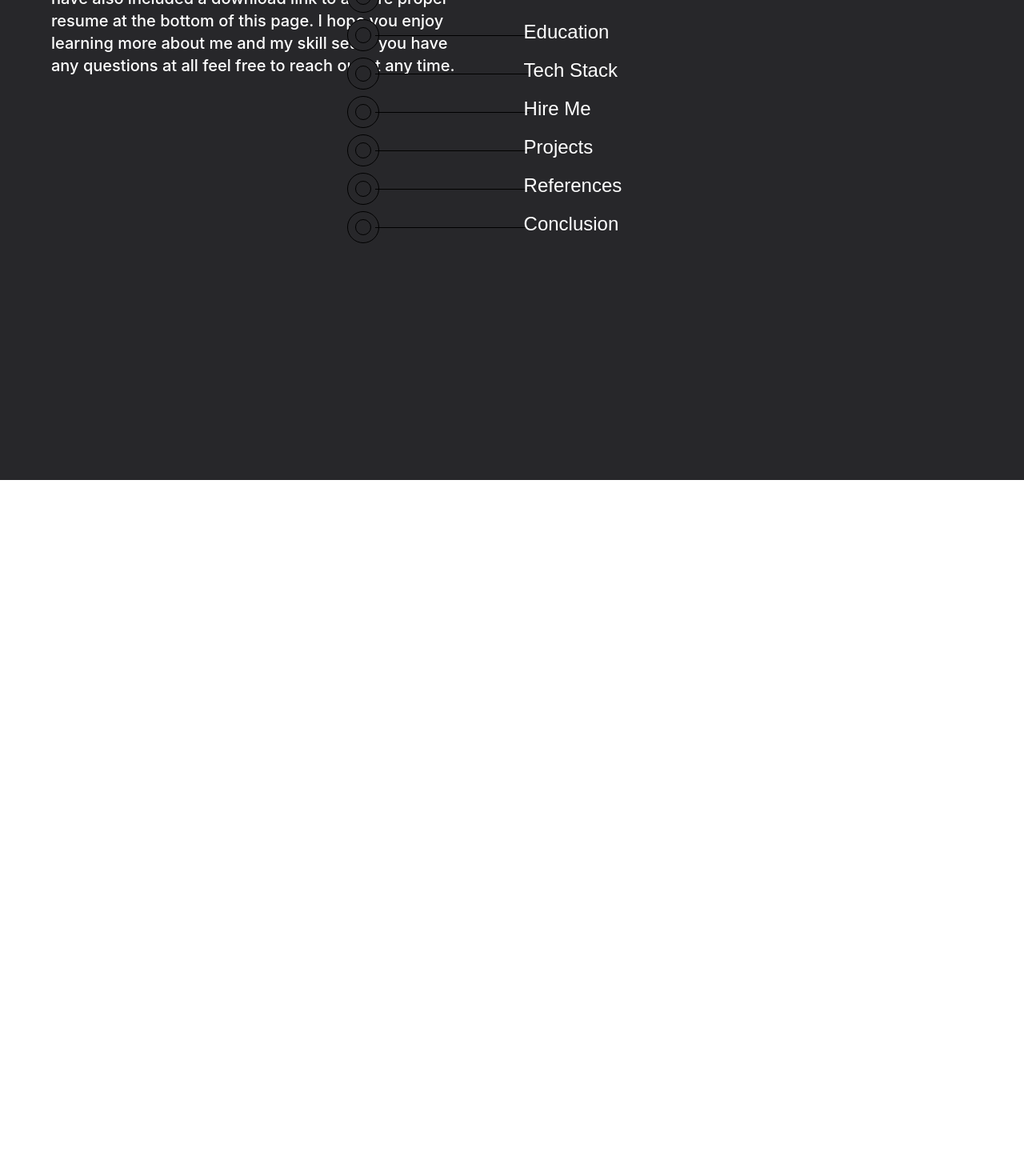
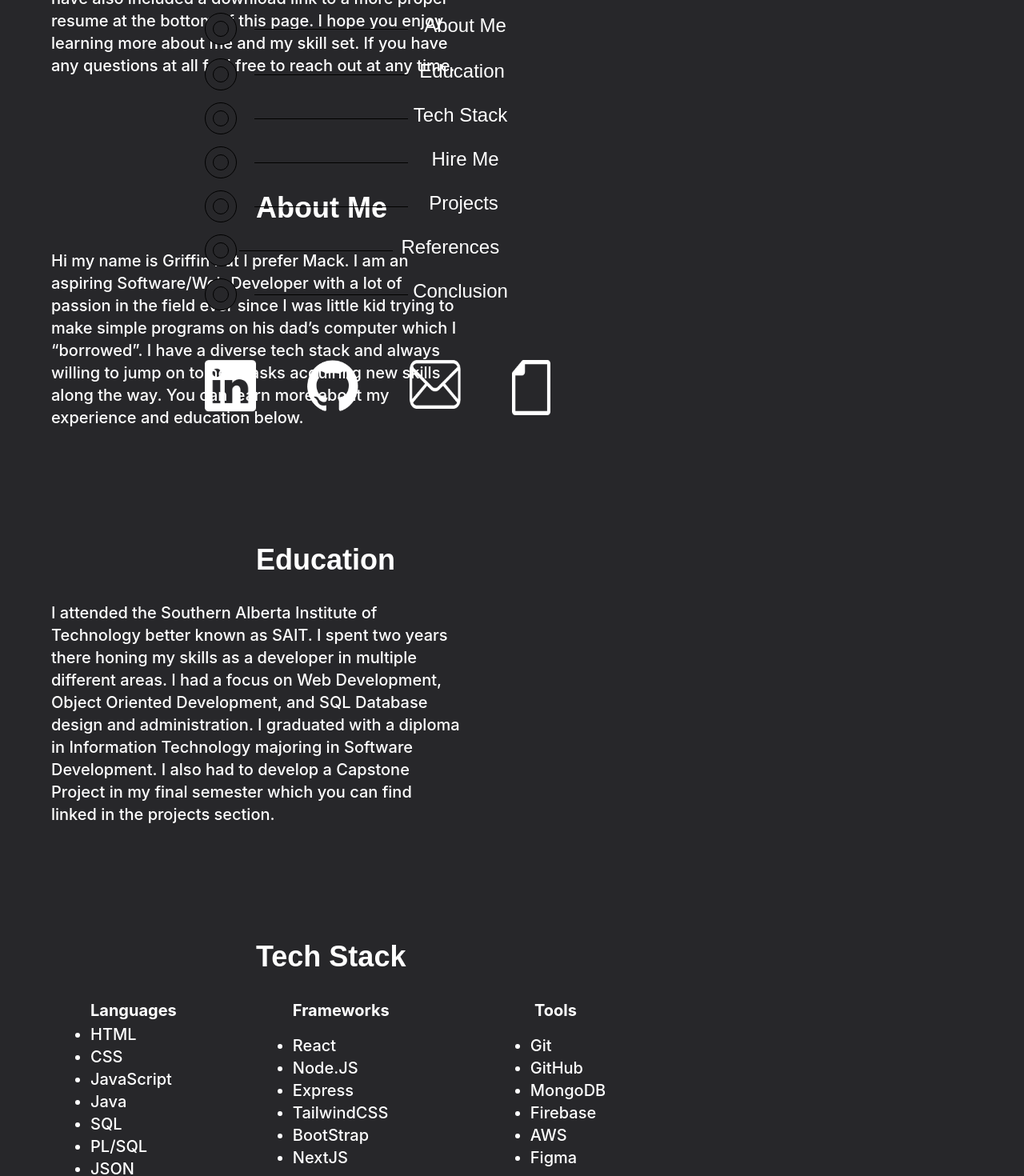
Before and after one commit to Sniffin3083/bc-ndp-resume, a React (Create React App) app: page / in a window 1280 px wide. Shown: the part 200-1670 px from the top of the page at 80% size. Before the commit the page ends 800 px from the top, so only its background shows below. Built offline with nearby package versions, Linux system fonts and the light colour scheme.

Commit message:
Finished multiple sections and nav menu

```diff
--- a/src/App.js
+++ b/src/App.js
@@ -1,9 +1,37 @@
+import LinkedIn from "./images/LinkedIn.png";
+import GitHub from "./images/GitHub.png";
+import Email from "./images/Email.png";
+import Resume from "./images/Resume.png";
+import ResumePDF from "./images/Resume.pdf";
+import { useRef } from 'react';
+
 function App() {
+  const Mailto = ({email, subject = '', body = '', children}) => {
+    let params = subject || body ? '?' : '';
+    if (subject) params += `subject${encodeURIComponent(subject)}`;
+
+    return <a href={`mailto:${email}${params}`}>{children}</a>;
+  }
+
+  const introRef = useRef();
+  const aboutRef = useRef();
+  const eduRef = useRef();
+  const techRef = useRef();
+  const hireRef = useRef();
+  const projectRef = useRef();
+  const referencesRef = useRef();
+  const conclusionRef = useRef();
   return (
-    <div className="bg-zinc-800 h-screen">
+    <div className="bg-zinc-800 ">
        <div>
-        <div className="absolute right-[500px] top-32">
-          <div className="group grid grid-cols-3 hover:font-bold">
+        <div className="px-56 pt-8 lg:absolute lg:right-[800px] lg:top-32">
+          <div className="lg:fixed">
+            <button onClick={() => {
+              introRef.current?.scrollIntoView({
+                behavior: 'smooth'
+              })
+            }}>
+              <div className="group grid grid-cols-3 hover:font-bold" >
                 <div className="bg-zinc-800 group-hover:bg-sky-700 w-10 rounded-full">
                   <div class="flex flex-row justify-center items-center w-10 h-10 border border-1 border-black rounded-full">
                     <div class="w-5 h-5 border border-1 border-black rounded-full" />
@@ -12,6 +40,99 @@ function App() {
                 <hr className="h-px mt-5 w-48 ml-[-80px] bg-black border-0" />
                 <h2 className="text-white text-2xl ml-[-10px] font-glegoo">Introduction</h2>
               </div>
+            </button>
+          </div>
+          <div className="lg:fixed lg:mt-12">
+            <button className="" onClick={() => {
+              aboutRef.current?.scrollIntoView({
+                behavior: 'smooth'
+              })
+            }}>
+              <div className="group grid grid-cols-3 hover:font-bold pt-2">
+                <div className="bg-zinc-800 group-hover:bg-sky-700 w-10 rounded-full">
+                  <div class="flex flex-row justify-center items-center w-10 h-10 border border-1 border-black rounded-full">
+                    <div class="w-5 h-5 border border-1 border-black rounded-full" />
+                  </div>
+                </div>
+                <hr className="h-px mt-5 w-48 ml-[-65px] bg-black border-0" />
+                <h2 className="text-white text-2xl ml-4 font-glegoo">About Me</h2>
+              </div>
+            </button>
+          </div>
+          <div className="lg:fixed lg:mt-[105px]">
+            <button onClick={() => {
+              eduRef.current?.scrollIntoView({
+                behavior: 'smooth'
+              })
+            }}>
+              <div className="group grid grid-cols-3 hover:font-bold pt-2">
+                <div className="bg-zinc-800 group-hover:bg-sky-700 w-10 rounded-full">
+                  <div class="flex flex-row justify-center items-center w-10 h-10 border border-1 border-black rounded-full">
+                    <div class="w-5 h-5 border border-1 border-black rounded-full" />
+                  </div>
+                </div>
+                <hr className="h-px mt-5 w-48 ml-[-65px] bg-black border-0" />
+                <h2 className="text-white text-2xl ml-2 font-glegoo">Education</h2>
+              </div>
+            </button>
+          </div>
+          <div className="lg:fixed lg:mt-[160px]">
+            <button onClick={() => {
+              techRef.current?.scrollIntoView({
+                behavior: 'smooth'
+              })
+            }}>
+              <div className="group grid grid-cols-3 hover:font-bold pt-2">
+                <div className="bg-zinc-800 group-hover:bg-sky-700 w-10 rounded-full">
+                  <div class="flex flex-row justify-center items-center w-10 h-10 border border-1 border-black rounded-full">
+                    <div class="w-5 h-5 border border-1 border-black rounded-full" />
+                  </div>
+                </div>
+                <hr className="h-px mt-5 w-48 ml-[-65px] bg-black border-0" />
+                <h2 className="text-white text-2xl ml-1 font-glegoo">Tech Stack</h2>
+              </div>
+            </button>
+          </div>
+          <div className="lg:fixed lg:mt-[215px]">
+            <button onClick={() => {
+              hireRef.current?.scrollIntoView({
+                behavior: 'smooth'
+              })
+            }}>
+              <div className="group grid grid-cols-3 hover:font-bold pt-2">
+                <div className="bg-zinc-800 group-hover:bg-sky-700 w-10 rounded-full">
+                  <div class="flex flex-row justify-center items-center w-10 h-10 border border-1 border-black rounded-full">
+                    <div class="w-5 h-5 border border-1 border-black rounded-full" />
+                  </div>
+                </div>
+                <hr className="h-px mt-5 w-48 ml-[-65px] bg-black border-0" />
+                <h2 className="text-white text-2xl ml-4 font-glegoo">Hire Me</h2>
+              </div>
+            </button>
+          </div>
+          <div className="lg:fixed lg:mt-[270px]">
+            <button onClick={() => {
+              projectRef.current?.scrollIntoView({
+                behavior: 'smooth'
+              })
+            }}>
+              <div className="group grid grid-cols-3 hover:font-bold pt-2">
+                <div className="bg-zinc-800 group-hover:bg-sky-700 w-10 rounded-full">
+                  <div class="flex flex-row justify-center items-center w-10 h-10 border border-1 border-black rounded-full">
+                    <div class="w-5 h-5 border border-1 border-black rounded-full" />
+                  </div>
+                </div>
+                <hr className="h-px mt-5 w-48 ml-[-65px] bg-black border-0" />
+                <h2 className="text-white text-2xl ml-3 font-glegoo">Projects</h2>
+              </div>
+            </button>
+          </div>
+          <div className="lg:fixed lg:mt-[325px]">
+            <button onClick={() => {
+              referencesRef.current?.scrollIntoView({
+                behavior: 'smooth'
+              })
+            }}>
               <div className="group grid grid-cols-3 hover:font-bold pt-2">
                 <div className="bg-zinc-800 group-hover:bg-sky-700 w-10 rounded-full">
                   <div class="flex flex-row justify-center items-center w-10 h-10 border border-1 border-black rounded-full">
@@ -19,67 +140,123 @@ function App() {
                   </div>
                 </div>
                 <hr className="h-px mt-5 w-48 ml-[-80px] bg-black border-0" />
-            <h2 className="text-white text-2xl ml-[-10px] font-glegoo">About Me</h2>
+                <h2 className="text-white text-2xl font-glegoo">References</h2>
               </div>
+            </button>
+          </div>
+          <div className="lg:fixed lg:mt-[380px]">
+            <button onClick={() => {
+              conclusionRef.current?.scrollIntoView({
+                behavior: 'smooth'
+              })
+            }}>
               <div className="group grid grid-cols-3 hover:font-bold pt-2">
                 <div className="bg-zinc-800 group-hover:bg-sky-700 w-10 rounded-full">
                   <div class="flex flex-row justify-center items-center w-10 h-10 border border-1 border-black rounded-full">
                     <div class="w-5 h-5 border border-1 border-black rounded-full" />
                   </div>
                 </div>
-            <hr className="h-px mt-5 w-48 ml-[-80px] bg-black border-0" />
-            <h2 className="text-white text-2xl ml-[-10px] font-glegoo">Education</h2>
+                <hr className="h-px mt-5 w-48 ml-[-65px] bg-black border-0" />
+                <h2 className="text-white text-2xl ml-1 font-glegoo">Conclusion</h2>
               </div>
-          <div className="group grid grid-cols-3 hover:font-bold pt-2">
-            <div className="bg-zinc-800 group-hover:bg-sky-700 w-10 rounded-full">
-              <div class="flex flex-row justify-center items-center w-10 h-10 border border-1 border-black rounded-full">
-                <div class="w-5 h-5 border border-1 border-black rounded-full" />
+            </button>
           </div>
+          <div className="lg:fixed lg:mt-[450px]">
+            <div className="grid grid-cols-4 mt-10">
+              <a href="https://www.linkedin.com/in/mackthaxter/" target="_blank">
+                <img src={LinkedIn} alt="LinkedIn" className="w-16" />
+              </a>
+              <a className="lg:mr-16" href="https://github.com/Sniffin3083" target="_blank">
+                <img src={GitHub} alt="GitHub" className="w-16" />
+              </a>
+              <Mailto email="thaxterg12@gmail.com" subject="Jr. Web Developer Position" body="">
+                <img src={Email} alt="Email" className="w-16" />
+              </Mailto>
+              <a href={ResumePDF} target="_blank">
+                <img src={Resume} alt="Resume" className="w-12" />
+              </a>
             </div>
-            <hr className="h-px mt-5 w-48 ml-[-80px] bg-black border-0" />
-            <h2 className="text-white text-2xl ml-[-10px] font-glegoo">Tech Stack</h2>
-          </div>
-          <div className="group grid grid-cols-3 hover:font-bold pt-2">
-            <div className="bg-zinc-800 group-hover:bg-sky-700 w-10 rounded-full">
-              <div class="flex flex-row justify-center items-center w-10 h-10 border border-1 border-black rounded-full">
-                <div class="w-5 h-5 border border-1 border-black rounded-full" />
-              </div>
-            </div>
-            <hr className="h-px mt-5 w-48 ml-[-80px] bg-black border-0" />
-            <h2 className="text-white text-2xl ml-[-10px] font-glegoo">Hire Me</h2>
-          </div>
-          <div className="group grid grid-cols-3 hover:font-bold pt-2">
-            <div className="bg-zinc-800 group-hover:bg-sky-700 w-10 rounded-full">
-              <div class="flex flex-row justify-center items-center w-10 h-10 border border-1 border-black rounded-full">
-                <div class="w-5 h-5 border border-1 border-black rounded-full" />
-              </div>
-            </div>
-            <hr className="h-px mt-5 w-48 ml-[-80px] bg-black border-0" />
-            <h2 className="text-white text-2xl ml-[-10px] font-glegoo">Projects</h2>
-          </div>
-          <div className="group grid grid-cols-3 hover:font-bold pt-2">
-            <div className="bg-zinc-800 group-hover:bg-sky-700 w-10 rounded-full">
-              <div class="flex flex-row justify-center items-center w-10 h-10 border border-1 border-black rounded-full">
-                <div class="w-5 h-5 border border-1 border-black rounded-full" />
-              </div>
-            </div>
-            <hr className="h-px mt-5 w-48 ml-[-80px] bg-black border-0" />
-            <h2 className="text-white text-2xl ml-[-10px] font-glegoo">References</h2>
-          </div>
-          <div className="group grid grid-cols-3 hover:font-bold pt-2">
-            <div className="bg-zinc-800 group-hover:bg-sky-700 w-10 rounded-full">
-              <div class="flex flex-row justify-center items-center w-10 h-10 border border-1 border-black rounded-full">
-                <div class="w-5 h-5 border border-1 border-black rounded-full" />
-              </div>
-            </div>
-            <hr className="h-px mt-5 w-48 ml-[-80px] bg-black border-0" />
-            <h2 className="text-white text-2xl ml-[-10px] font-glegoo">Conclusion</h2>
           </div>
         </div>
       </div>
       <div className="pl-16 pt-12">
+        <div ref={introRef} id="intro">
           <h1 className="text-orange-500 font-bold text-5xl font-inter">Hi NDP Party of BC</h1>
           <p className="mt-8 pr-24 w-screen lg:w-1/2 text-white font-medium text-xl font-inter">I wanted to stand out with my resume so I decided to turn it into a website for you to navigate around. I have also included a download link to a more proper resume at the bottom of this page. I hope you enjoy learning more about me and my skill set. If you have any questions at all feel free to reach out at any time.</p>
+        </div>
+        <div ref={aboutRef} id="about" className="mt-36">
+          <h2 className="ml-64 text-4xl font-glegoo text-white font-bold">About Me</h2>
+          <p className="mt-8 pr-24 w-screen lg:w-1/2 text-white font-medium text-xl font-inter">Hi my name is Griffin but I prefer Mack. I am an aspiring Software/Web Developer with a lot of passion in the field ever since I was little kid trying to make simple programs on his dad’s computer which I “borrowed”.  I have a diverse tech stack and always willing to jump on to new tasks acquiring new skills along the way. You can learn more about my experience and education below.</p>
+        </div>
+        <div ref={eduRef} id="education" className="mt-36">
+          <h2 className="ml-64 text-4xl font-glegoo text-white font-bold">Education</h2>
+          <p className="mt-8 pr-24 w-screen lg:w-1/2 text-white font-medium text-xl font-inter">I attended the Southern Alberta Institute of Technology better known as SAIT. I spent two years there honing my skills as a developer in multiple different areas. I had a focus on Web Development, Object Oriented Development, and SQL Database design and administration. I graduated with a diploma in Information Technology majoring in Software Development. I also had to develop a Capstone Project in my final semester which you can find linked in the projects section.</p>
+        </div>
+        <div ref={techRef} id="tech" className="mt-36">
+          <h2 className="ml-64 text-4xl font-glegoo text-white font-bold">Tech Stack</h2>
+          <table className="ml-12 mt-8 text-white font-medium text-xl font-inter">
+            <thead>
+              <th>Languages</th>
+              <th className="px-36">Frameworks</th>
+              <th>Tools</th>
+            </thead>
+            <tbody>
+              <td>
+                <ul className="list-disc">
+                  <li>HTML</li>
+                  <li>CSS</li>
+                  <li>JavaScript</li>
+                  <li>Java</li>
+                  <li>SQL</li>
+                  <li>PL/SQL</li>
+                  <li>JSON</li>
+                </ul>
+              </td>
+              <td className="px-36">
+                <ul className="list-disc">
+                  <li>React</li>
+                  <li>Node.JS</li>
+                  <li>Express</li>
+                  <li>TailwindCSS</li>
+                  <li>BootStrap</li>
+                  <li>NextJS</li>
+                </ul>
+              </td>
+              <td className="pl-8">
+                <ul className="list-disc">
+                  <li>Git</li>
+                  <li>GitHub</li>
+                  <li>MongoDB</li>
+                  <li>Firebase</li>
+                  <li>AWS</li>
+                  <li>Figma</li>
+                </ul>
+              </td>
+            </tbody>
+          </table>
+        </div>
+        <div ref={hireRef} id="hire" className="mt-36">
+          <h2 className="ml-64 text-4xl font-glegoo text-white font-bold">Hire Me</h2>
+          <p className="mt-8 pr-24 w-screen lg:w-1/2 text-white font-medium text-xl font-inter">Where I lack in professional experience I have a can do attitude and a willingness to learn on the job. I am an easily adaptable person to any kind of situation and I feel as I would be an outstanding addition to your team!</p>
+        </div>
+        <div ref={projectRef} id="projects" className="mt-36">
+          <h2 className="ml-64 text-4xl font-glegoo text-white font-bold">Projects</h2>
+          <p className="mt-8 pr-24 w-screen lg:w-1/2 text-white font-medium text-xl font-inter">Insert Projects Here</p>
+        </div>
+        <div ref={referencesRef} id="references" className="mt-36">
+          <h2 className="ml-64 text-4xl font-glegoo text-white font-bold">References</h2>
+          <p className="mt-8 pr-24 w-screen lg:w-1/2 text-white font-medium text-xl font-inter">Insert References Here</p>
+        </div>
+        <div ref={conclusionRef} id="conclusion" className="mt-36">
+          <h2 className="ml-64 text-4xl font-glegoo text-white font-bold">Conclusion</h2>
+          <p className="mt-8 pr-24 w-screen lg:w-1/2 text-white font-medium text-xl font-inter">In conclusion, I think I would an asset to your party. I bring lots of spirit and a good attitude to go along with it. If you have any questions don’t be afraid to reach out to me at anytime. Thank you, and I hope to hear from you soon!</p>
+        </div>
+      </div>
+      <div className="py-36 flex justify-center items-center">
+        <p className="font-glegoo text-white text-4xl">Thank you for reading,</p>
+      </div>
+      <div className="pb-36 flex justify-center items-center">
+        <p className="font-cursive text-white text-4xl">Mack Thaxter</p>
       </div>
     </div>
   );
```
Lines whose indentation alone changed are shown as unchanged.
